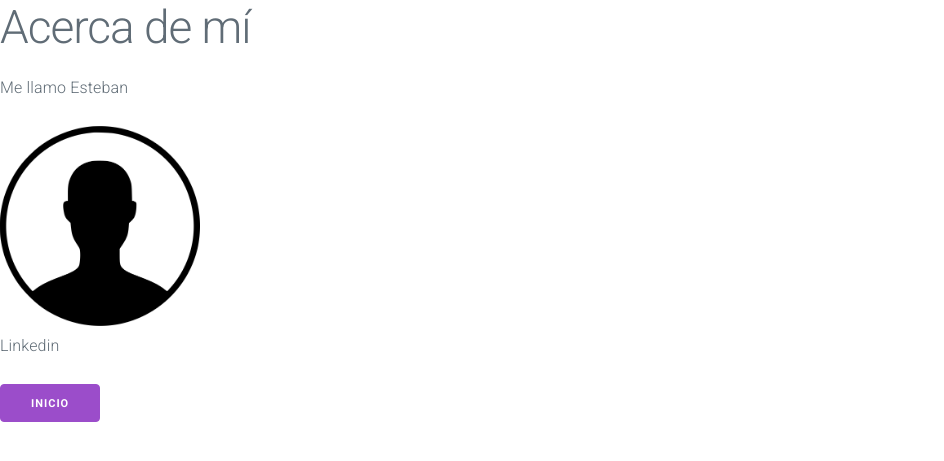
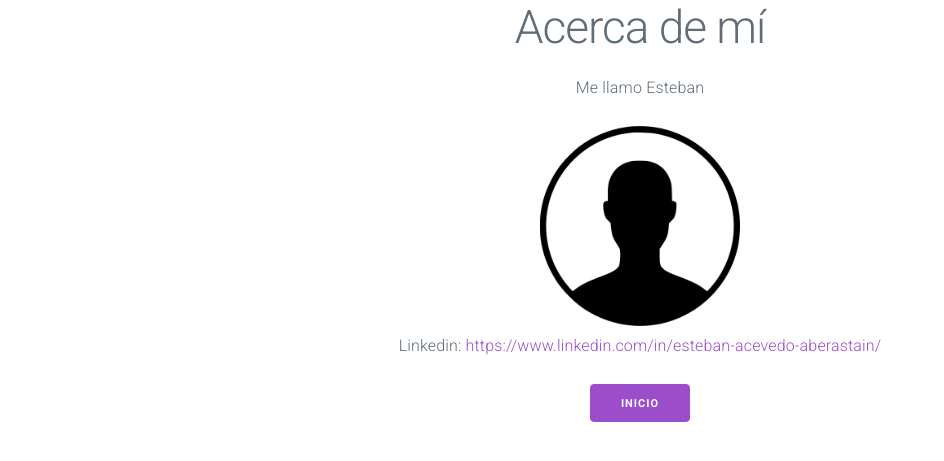
Before and after one commit to alessio1330/coder-EstebanAcevedo, a Django app: template src/core/templates/core/about.html in a window 1280 px wide. Shown: the top 461 px of the page, without its empty margins (0-944 px from the left). Run offline with Django 5.2, Linux system fonts and the light colour scheme; the template is opened without the code that fills it, so the values that code supplies are empty.

Commit message:
fix: about

```diff
--- a/src/core/templates/core/about.html
+++ b/src/core/templates/core/about.html
@@ -6,11 +6,14 @@
 {% endblock title %}
 
 {% block content %}
-    <h1>Acerca de mí</h1>
-    <p>Me llamo Esteban</p>
+    <div style="text-align: center;">
 
-    <img src="{% static 'core/img/perfil.png' %}" alt="" height=200px>
+        <h1>Acerca de mí</h1>
+        <p>Me llamo Esteban</p>
 
-    <p>Linkedin</p>
-    <a href="{% url 'core:index' %}"><button>Inicio</button></a>
+        <img src="{% static 'core/img/perfil.png' %}" alt="" height=200px>
+
+        <p>Linkedin: <a href="https://www.linkedin.com/in/esteban-acevedo-aberastain/" target="_blank">https://www.linkedin.com/in/esteban-acevedo-aberastain/</a></p>
+        <a href="{% url 'core:index' %}"><button>Inicio</button></a>
+    </div>
 {% endblock content %}
```
